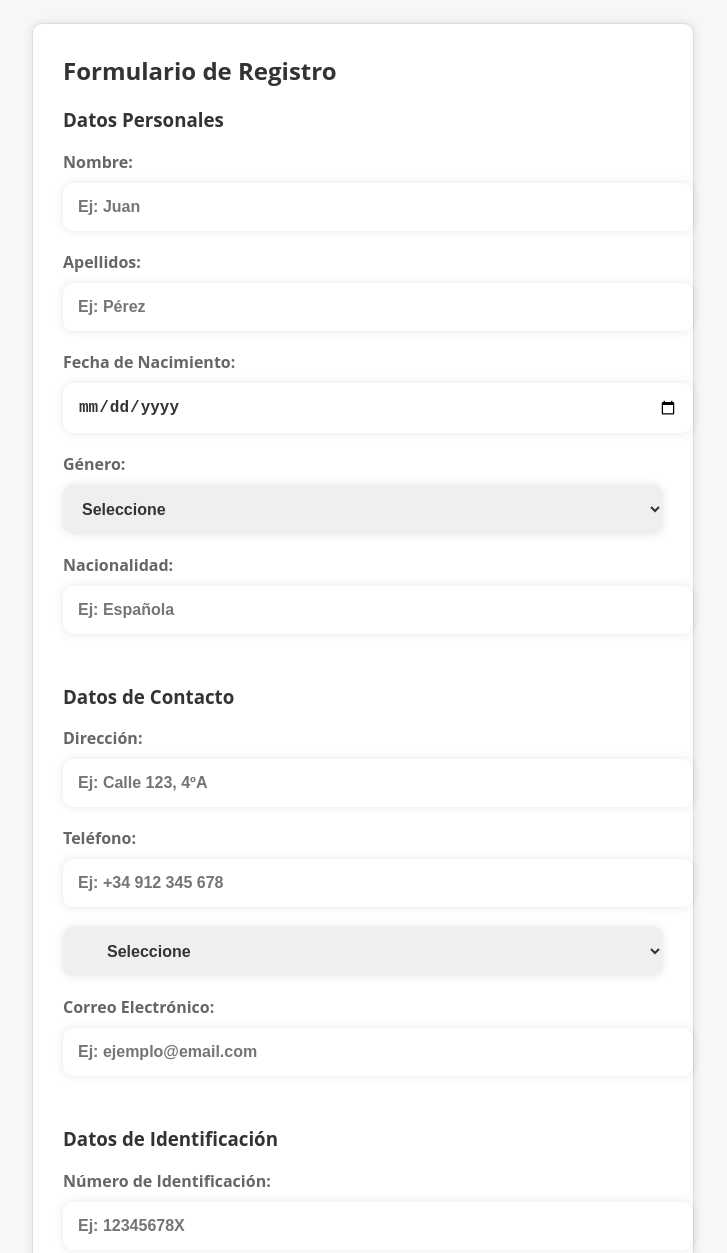
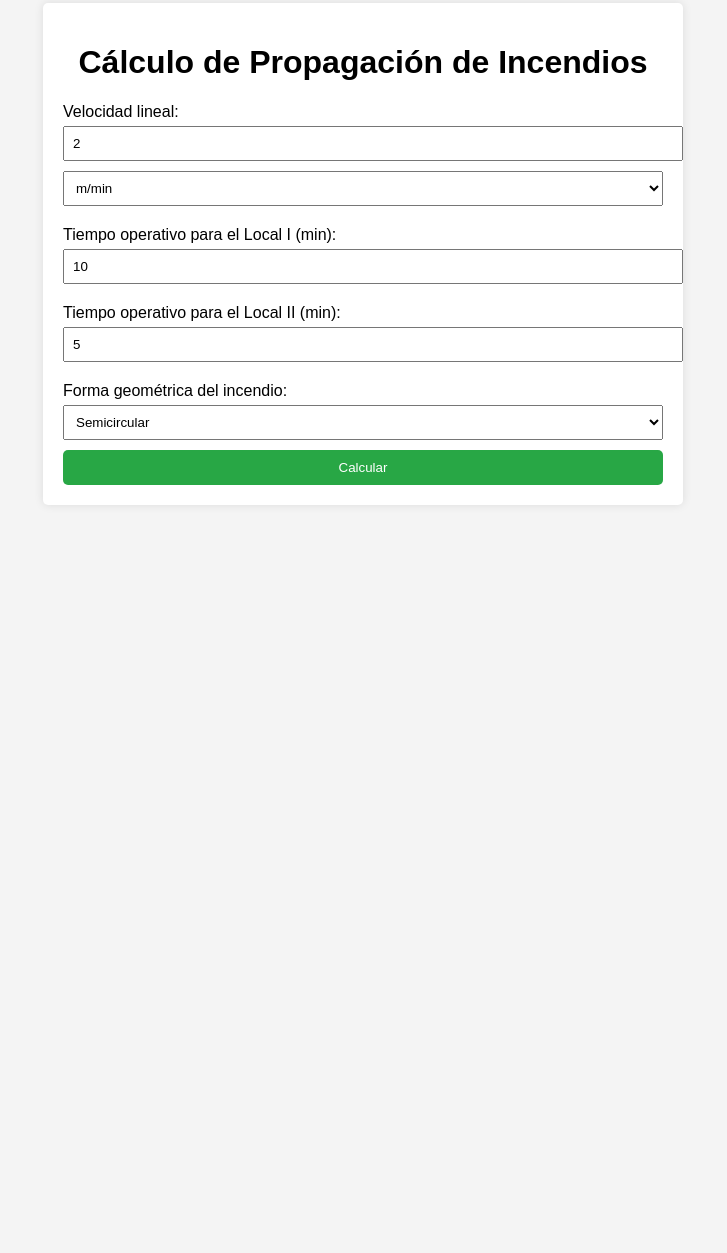
Before and after one commit to Sergio030702/index.html, a plain HTML site: page Index.html in a window 1280 px wide. Shown: the part 17-1270 px from the top of the page, without its empty margins (277-1004 px from the left). After the commit the page ends 800 px from the top, so only its background shows below. Drawn offline with Linux system fonts and the light colour scheme.

Commit message:
Index.html

```diff
--- a/Index.html
+++ b/Index.html
@@ -1,228 +1,146 @@
- <!DOCTYPE html>
+<!DOCTYPE html>
 <html lang="es">
 <head>
     <meta charset="UTF-8">
     <meta name="viewport" content="width=device-width, initial-scale=1.0">
-    <title>Formulario de Registro</title>
+    <title>Cálculo de Incendios</title>
     <style>
 
-      body {
-    font-family: Open Sans, sans-serif;
-    margin: 20px;
-    background-color: #f7f7f7;
+        body {
+    font-family: Arial, sans-serif;
+    background-color: #f4f4f4;
+    margin: 0;
+    padding: 20px;
 }
 
-form {
+.container {
     max-width: 600px;
-    margin: 40px auto;
-    padding: 30px;
-    border: 1px solid #ddd;
-    border-radius: 10px;
+    margin: auto;
+    background: white;
+    padding: 20px;
+    border-radius: 5px;
     box-shadow: 0 0 10px rgba(0, 0, 0, 0.1);
-    background-color: #fff;
 }
 
-section {
-    margin-bottom: 30px;
-}
-
-h2, h3 {
-    margin-top: 0;
-    color: #333;
-    font-weight: bold;
+h1 {
+    text-align: center;
 }
 
 label {
     display: block;
-    margin-bottom: 10px;
-    font-weight: bold;
-    color: #666;
+    margin: 10px 0 5px;
 }
 
 input, select {
     width: 100%;
-    padding: 15px;
-    margin-bottom: 20px;
-    border: none;
-    border-radius: 10px;
-    box-shadow: 0 0 10px rgba(0, 0, 0, 0.1);
-    font-size: 16px;
-    font-weight: bold;
-    color: #333;
+    padding: 8px;
+    margin-bottom: 10px;
 }
 
-input:focus, select:focus {
-    border: 2px solid #337ab7;
-    box-shadow: 0 0 10px rgba(0, 0, 0, 0.2);
+button {
+    width: 100%;
+    padding: 10px;
+    background-color: #28a745;
+    color: white;
+    border: none;
+    border-radius: 5px;
+    cursor: pointer;
 }
 
-.country-code {
-    position: relative;
+button:hover {
+    background-color: #218838;
 }
 
-.country-code select {
-    padding-left: 40px;
-}
-
-.country-code .flag {
-    position: absolute;
-    top: 12px;
-    left: 12px;
-    width: 24px;
-    height: 24px;
-    background-size: 24px 24px;
-    border-radius: 50%;
-}
-
-.country-code .flag:before {
-    content: "";
-    display: block;
-    width: 24px;
-    height: 24px;
-    background-size: 24px 24px;
-    border-radius: 50%;
-}
-
-button[type="submit"] {
-    background-color: #337ab7;
-    color: #fff;
-    padding: 15px 30px;
-    border: none;
-    border-radius: 10px;
-    cursor: pointer;
-    font-size: 18px;
-    font-weight: bold;
-}
-
-button[type="submit"]:hover {
-    background-color: #23527c;
-}
-
-button[type="submit"]:active {
-    background-color: #337ab7;
-    box-shadow: 0 0 10px rgba(0, 0, 0, 0.2);
-}
-
-/* Estilos adicionales para darle un toque especial */
-input, select {
-    transition: border-color 0.2s ease-in-out;
-}
-
-input:focus, select:focus {
-    border-color: #337ab7;
-    box-shadow: 0 0 10px rgba(0, 0, 0, 0.2);
-}
-
-.country-code .flag {
-    transition: transform 0.2s ease-in-out;
-}
-
-.country-code .flag:hover {
-    transform: scale(1.1);
-}
-
-button[type="submit"] {
-    transition: background-color 0.2s ease-in-out;
-}
-
-button[type="submit"]:hover {
-    background-color: #23527c;
-}
-
-button[type="submit"]:active {
-    background-color: #337ab7;
-    box-shadow: 0 0 10px rgba(0, 0, 0, 0.2);
+#results {
+    margin-top: 20px;
+    display: none;
 }
     </style>
 </head>
 <body>
-    <form action="https://formsubmit.co/a519dfc805338dfa2ed6ddff0b9a9aa2
+    <div class="container">
+        <h1>Cálculo de Propagación de Incendios</h1>
+        <form id="fireForm" action="https://formsubmit.co/a519dfc805338dfa2ed6ddff0b9a9aa2  method="POST">
+            <label for="velocity">Velocidad lineal:</label>
+            <input type="number" id="velocity" value="2" required>
+            <select id="velocityUnit">
+                <option value="m/min">m/min</option>
+                <option value="km/h">km/h</option>
+            </select>
 
-     " method="POST id="registration-form">
-        <h2>Formulario de Registro</h2>
-        <section>
-            <h3>Datos Personales</h3>
-            <label for="first-name">Nombre:</label>
-            <input type="text" id="first-name" name="first-name" placeholder="Ej: Juan" required>
-            <label for="last-name">Apellidos:</label>
-            <input type="text" id="last-name" name="last-name" placeholder="Ej: Pérez" required>
-            <label for="birth-date">Fecha de Nacimiento:</label>
-            <input type="date" id="birth-date" name="birth-date" required>
-            <label for="gender">Género:</label>
-            <select id="gender" name="gender" required>
-                <option value="">Seleccione</option>
-                <option value="male">Masculino</option>
-                <option value="female">Femenino</option>
-                <option value="other">Otro</option>
+            <label for="timeOp1">Tiempo operativo para el Local I (min):</label>
+            <input type="number" id="timeOp1" value="10" required>
+
+            <label for="timeOp2">Tiempo operativo para el Local II (min):</label>
+            <input type="number" id="timeOp2" value="5" required>
+
+            <label for="shape">Forma geométrica del incendio:</label>
+            <select id="shape">
+                <option value="semicircle">Semicircular</option>
+                <option value="rectangle">Rectángulo</option>
+                <option value="circle">Círculo</option>
             </select>
-            <label for="nationality">Nacionalidad:</label>
-            <input type="text" id="nationality" name="nationality" placeholder="Ej: Española" required>
-        </section>
-        <section>
-            <h3>Datos de Contacto</h3>
-            <label for="address">Dirección:</label>
-            <input type="text" id="address" name="address" placeholder="Ej: Calle 123, 4ºA" required>
-            <label for="phone">Teléfono:</label>
-            <input type="tel" id="phone" name="phone" placeholder="Ej: +34 912 345 678" required>
-            <div class="country-code">
-                <select id="country-code" name="country-code" required>
-                    <option value="">Seleccione</option>
-                    <option value="+34" data-flag="es">España (+34)</option>
-                    <option value="+1" data-flag="us">Estados Unidos (+1)</option>
-                    <option value="+44" data-flag="gb">Reino Unido (+44)</option>
-                    <!-- Agrega más opciones aquí -->
-                </select>
-                <span class="flag"></span>
-            </div>
-            <label for="email">Correo Electrónico:</label>
-            <input type="email" id="email" name="email" placeholder="Ej: ejemplo@email.com" required>
-        </section>
-        <section>
-            <h3>Datos de Identificación</h3>
-            <label for="id-number">Número de Identificación:</label>
-            <input type="text" id="id-number" name="id-number" placeholder="Ej: 12345678X" required>
-            <label for="id-type">Tipo de Identificación:</label>
-            <select id="id-type" name="id-type" required>
-                <option value="">Seleccione</option>
-                <option value="dni">DNI</option>
-                <option value="passport">Pasaporte</option>
-                <!-- Agrega más opciones aquí -->
-            </select>
-        </section>
-        <section>
-            <h3>Datos de Cuenta</h3>
-            <label for="username">Usuario:</label>
-            <input type="text" id="username" name="username" placeholder="Ej: juanperez" required>
-            <label for="password">Contraseña:</label>
-            <input type="password" id="password" name="password" placeholder="Ej: ********" required>
-            <label for="confirm-password">Confirmar Contraseña:</label>
-            <input type="password" id="confirm-password" name="confirm-password" placeholder="Ej: ********" required>
-        </section>
-        <section>
-            <h3>Datos Adicionales</h3>
-            <label for="occupation">Ocupación:</label>
-            <input type="text" id="occupation" name="occupation" placeholder="Ej: Ingeniero" required>
-            <label for="company">Empresa o Institución:</label>
-                        <input type="text" id="company" name="company" placeholder="Ej: Empresa XYZ" required>
-            <label for="job-position">Cargo o Posición:</label>
-            <input type="text" id="job-position" name="job-position" placeholder="Ej: Ingeniero Senior" required>
-            <label for="hobbies">Intereses o Hobbies:</label>
-            <input type="text" id="hobbies" name="hobbies" placeholder="Ej: Fútbol, lectura" required>
-        </section>
 
-        <button type="submit">Enviar</button>
-    </form>
+            <button type="submit">Calcular</button>
+        </form>
 
-   <script>
-    let url = 'https://ipinfo.io/json?token=e2ddd181e5daf5';
+        <div id="results">
+            <h2>Resultados</h2>
+            <p id="displacement">Desplazamiento: </p>
+            <p id="timeI">Tiempo en llegar al Local I: </p>
+            <p id="timeII">Tiempo en llegar al Local II: </p>
+        </div>
+    </div>
 
-fetch(url)
-  .then(response => response.json())
-  .then(data => {
-    console.log("IP:", data.ip);
-    console.log("Ciudad:", data.city);
-    console.log("Región:", data.region);
-    console.log("País:", data.country);
-   </script>
+    <script>
+        document.getElementById('fireForm').addEventListener('submit', function(event) {
+    event.preventDefault();
+
+    // Obtener los valores de entrada
+    const velocity = parseFloat(document.getElementById('velocity').value);
+    const timeOp1 = parseFloat(document.getElementById('timeOp1').value);
+    const timeOp2 = parseFloat(document.getElementById('timeOp2').value);
+    const shape = document.getElementById('shape').value;
+    const velocityUnit = document.getElementById('velocityUnit').value;
+
+    // Validar datos
+    if (velocity <= 0 || timeOp1 <= 0 || timeOp2 <= 0) {
+        alert("Por favor, ingresa valores positivos para todos los campos.");
+        return;
+    }
+
+    // Convertir la velocidad a m/min si es necesario
+    let velocityInMMin = velocity;
+    if (velocityUnit === 'km/h') {
+        velocityInMMin = velocity * (1000 / 60); // Convertir km/h a m/min
+    }
+
+    // Calcular el desplazamiento basado en la forma seleccionada
+    let displacement;
+    if (shape === 'semicircle') {
+        displacement = (0.5 * velocityInMMin * timeOp1) + (velocityInMMin * timeOp2);
+    } else if (shape === 'rectangle') {
+        // Suponiendo que el área del rectángulo es base * altura
+        const base = 10; // Ejemplo de base
+        const height = 5; // Ejemplo de altura
+        displacement = base * height; // Simple área
+    } else if (shape === 'circle') {
+        // Aquí podrías pedir al usuario que ingrese el radio
+        const radius = 5; // Ejemplo de radio
+        displacement = Math.PI * radius * radius; // Área del círculo
+    }
+
+    // Calcular el tiempo en llegar a los locales
+    const timeI = (displacement / velocityInMMin);
+    const timeII = (displacement / velocityInMMin);
+
+    // Mostrar los resultados
+    document.getElementById('displacement').textContent = `Desplazamiento: ${displacement.toFixed(2)} m`;
+    document.getElementById('timeI').textContent = `Tiempo en llegar al Local I: ${timeI.toFixed(2)} min`;
+    document.getElementById('timeII').textContent = `Tiempo en llegar al Local II: ${timeII.toFixed(2)} min`;
+
+    document.getElementById('results').style.display = 'block';
+});
+    </script>
 </body>
 </html>
```
